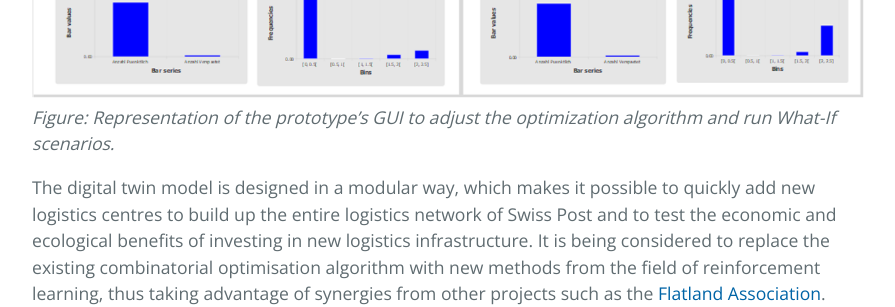
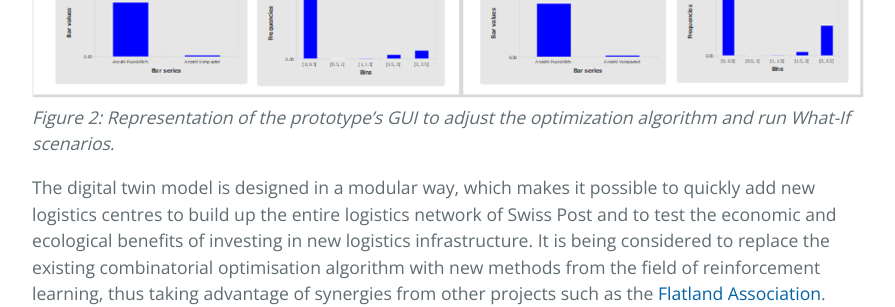
Before and after one commit to CyberneticLearningSystems/CyberneticLearningSystems.github.io, a Jekyll site: the page built from pages/projects/post-parcel-optimization.md, in a window 1280 px wide and 1400 px high, scrolled down 742 px, cut to the strip 336-1400 px from the top of the window. Shown: the part 718-1025 px from the top of the strip, without its empty margins (192-1087 px from the left). Built offline with Jekyll 4.4.1, drawn with Linux system fonts in a browser that asks for light colours; some of the changed text lies outside the part shown.

Commit message:
Minor changes to link

```diff
--- a/pages/projects/post-parcel-optimization.md
+++ b/pages/projects/post-parcel-optimization.md
@@ -7,14 +7,14 @@
 In cooperation with Swiss Post, our research group has developed a digital twin for the optimisation of parcel logistics on Swiss Post's rail and road network. The optimisation algorithm is based on a digital twin that was initially developed in two subsequent project works by Master students. The digital twin, which is based on discrete-event simulation, was further developed by Manuel Renold and his team. The model is now able to optimize the resource allocation of freight wagons across the Swiss Post rail fleet and trucks on the road. The combinatorial optimization algorithm solves the vehicle routing problem (VRP) using integer programming to find the globally best solution from the discrete set of all feasible solutions.
 
 ![Branching](./../../pictures/post_digital_twin.png)
-_Figure: A cut-out of the model of the digital twin for the parcel logistics centre in Frauenfeld._
+_Figure 1: A cut-out of the model of the digital twin for the parcel logistics centre in Frauenfeld._
 
 The digital twin model is already available as a prototype to test its ability to support the dispatcher in finding the optimal way to transport the parcel between the logistics centre in Frauenfeld and Härkingen. A GUI has been developed to allow the dispatcher to see the solution computed by the optimisation algorithm, to add constraints to the algorithm before it is re-run, and to test certain What-If scenarios by re-assigning transports at his request, with the digital twin in the background testing the consequences.
 
 ![Branching](./../../pictures/post_digital_twin_gui.png)
-_Figure: Representation of the prototype's GUI to adjust the optimization algorithm and run What-If scenarios._
+_Figure 2: Representation of the prototype's GUI to adjust the optimization algorithm and run What-If scenarios._
 
-The digital twin model is designed in a modular way, which makes it possible to quickly add new logistics centres to build up the entire logistics network of Swiss Post and to test the economic and ecological benefits of investing in new logistics infrastructure. It is being considered to replace the existing combinatorial optimisation algorithm with new methods from the field of reinforcement learning, thus taking advantage of synergies from other projects such as the [Flatland Association](./../_posts/2023-07-25-SBB-and-ZHAW-collaborating-in-Flatland.md).
+The digital twin model is designed in a modular way, which makes it possible to quickly add new logistics centres to build up the entire logistics network of Swiss Post and to test the economic and ecological benefits of investing in new logistics infrastructure. It is being considered to replace the existing combinatorial optimisation algorithm with new methods from the field of reinforcement learning, thus taking advantage of synergies from other projects such as the [Flatland Association](https://isandaiinaviation.github.io/pages/2023/08/08/SBB-and-ZHAW-collaborating-in-Flatland.html).
 
 
 ### Acknowledgment
```
